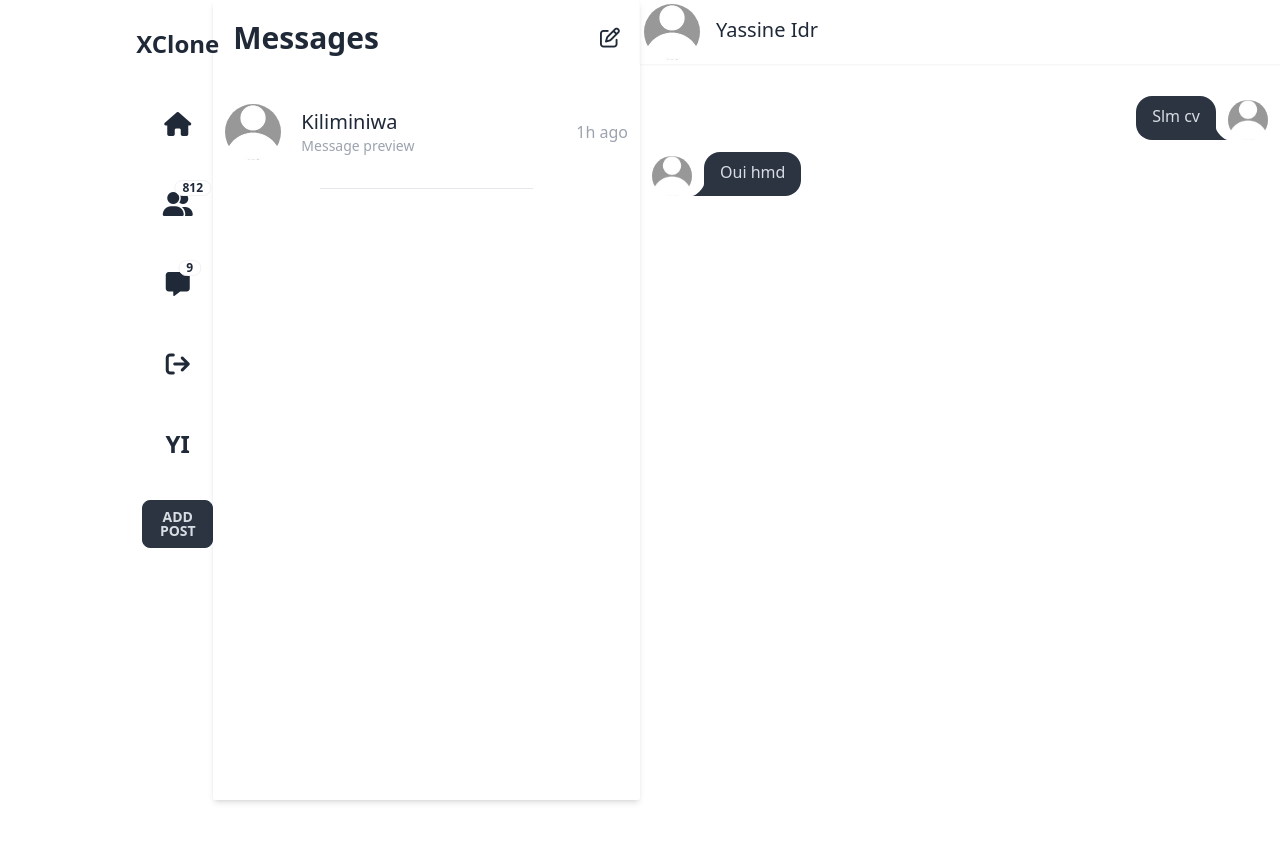
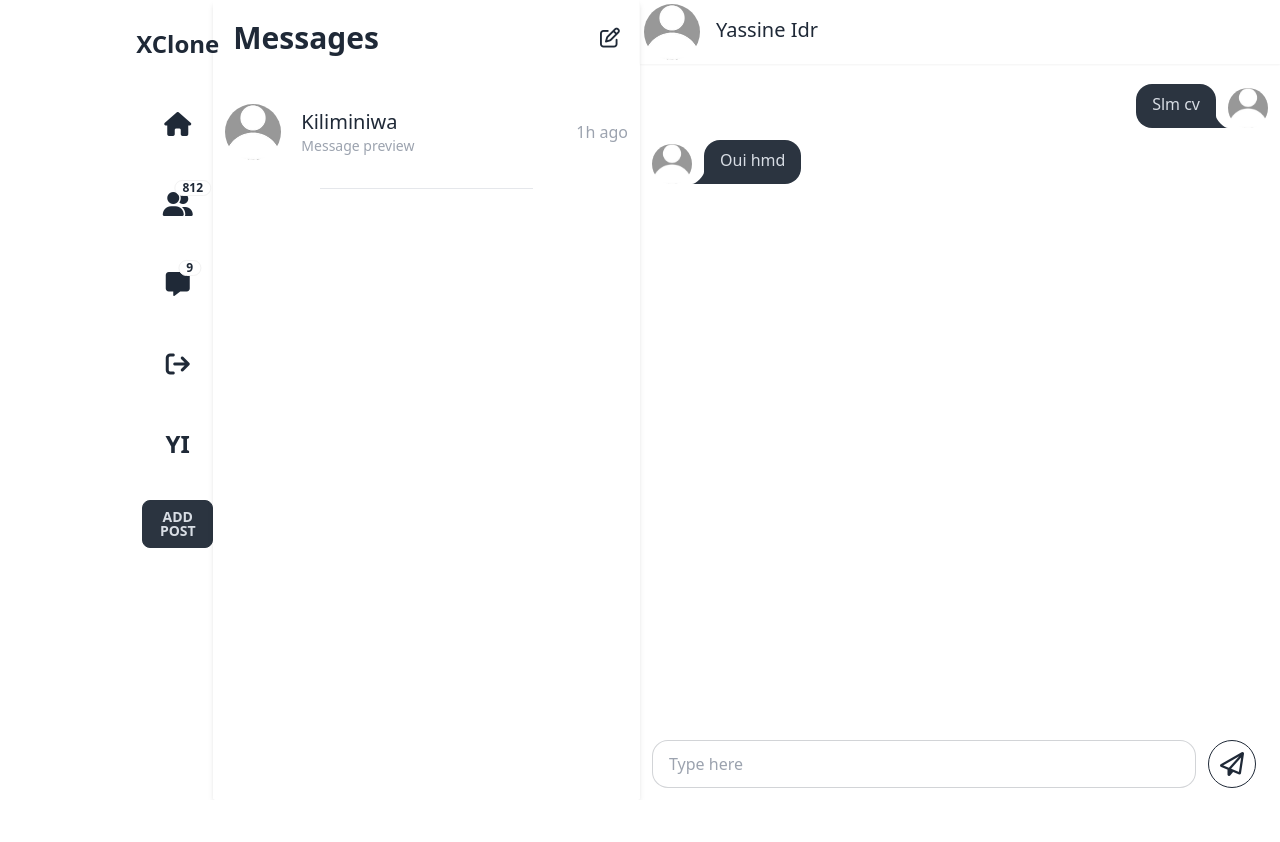
Before and after one commit to XCloneProject/XClone, a Vue app in the folder client/: page /inbox in a window 1280 px wide. Shown: the top 842 px of the page. After the commit the page ends 800 px from the top, so only its background shows below. Built offline with nearby package versions, Linux system fonts and the light colour scheme; sample sign-in values are in the browser's storage.

Commit message:
added message input field

```diff
--- a/client/src/components/MessagesList.vue
+++ b/client/src/components/MessagesList.vue
@@ -29,7 +29,7 @@
                 <hr class="w-1/2 mx-auto">
             </div>
         </div>
-        <div class="flex flex-col gap-5 shadow-md h-screen rounded-sm " v-if="route.name === 'inbox'">
+        <div class="flex flex-col gap-5 shadow-md h-screen rounded-sm overflow-y-auto " v-if="route.name === 'inbox'">
             <div class="flex flex-row  items-center p-5 justify-between">
                 <h1 class="text-3xl font-bold text-left">Messages</h1>
                 <div class="tooltip tooltip-left" data-tip="Write new message">
--- a/client/src/components/MessagesMain.vue
+++ b/client/src/components/MessagesMain.vue
@@ -1,5 +1,5 @@
 <template>
-    <div class="flex flex-col gap-3">
+   <div class="flex flex-col">
     <div class="flex flex-row justify-between shadow-sm p-1">
         <div class="flex flex-row gap-4">
             <div class="avatar cursor-pointer">
@@ -10,10 +10,9 @@
             <div class="py-3">
                 <p class="text-xl">Yassine Idr</p>
             </div>
-
         </div>
     </div>
-        <div class="h-screen p-3">
+    <div class="flex-1 overflow-y-auto p-3">
         <div class="chat chat-end my-1">
             <div class="chat-image avatar">
                 <div class="w-10 rounded-full">
@@ -31,12 +30,26 @@
             <div class="chat-bubble">Oui hmd</div>
         </div>
     </div>
+    <div class="p-3 flex flex-row ">
+        <input type="text"
+                placeholder="Type here"
+                class="input input-bordered rounded-2xl w-full"
+                @input="handleInput"  />
+        <button :disabled="onMessageInput=false"
+                class=" btn btn-circle btn-ghost btn-outline cursor-pointer mx-3 " >
+                <i class="fa-regular fa-paper-plane text-2xl" ></i>
+        </button>
     </div>
+
+</div>
+
 </template>
 
 <script>
-export default {
-
+import { ref } from 'vue';
+const onMessageInput = ref(true)
+const handleInput = (event)=>{
+    onMessageInput.value = event.target.value.trim() !== ""
 }
 </script>
 
```
Lines whose indentation alone changed are shown as unchanged.
